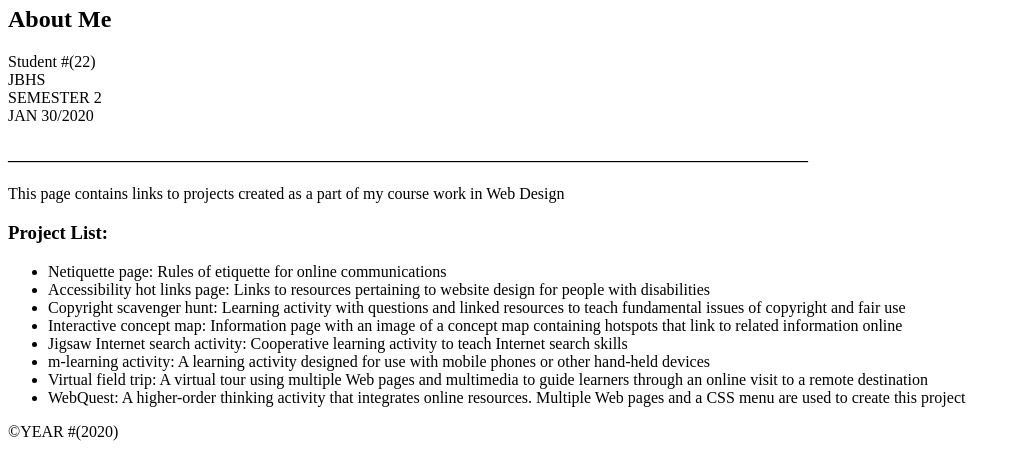
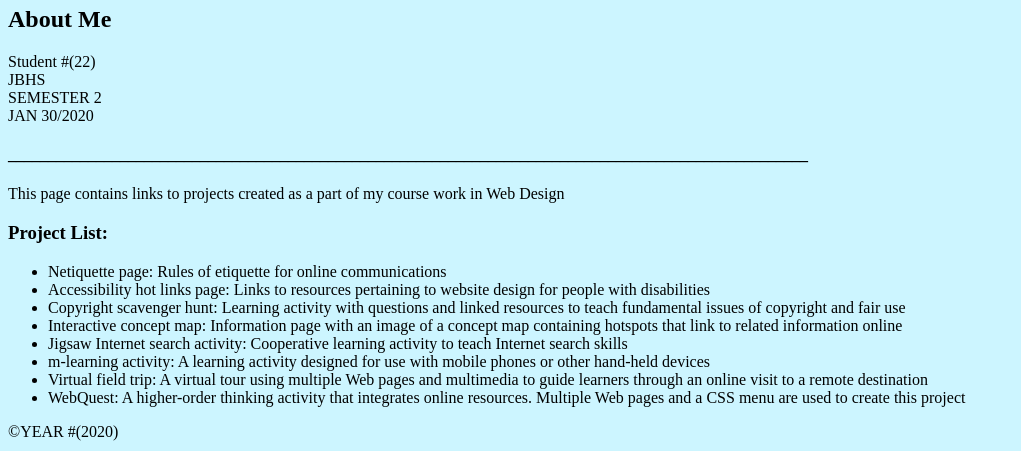
Before and after one commit to 2020spring22/2020spring22.github.io, a plain HTML site: page index.html in a window 1280 px wide. Shown: the part 240-691 px from the top of the page, without its empty margins (0-1021 px from the left). Drawn offline with Linux system fonts and the light colour scheme.

Commit message:
Update index.html

```diff
--- a/index.html
+++ b/index.html
@@ -7,7 +7,7 @@
 
 
 
-<body>
+<body bgcolor=" #ccf5ff">
 	<iframe width="150.1" height="150.1" src="https://www.youtube.com/embed/Fl4iXVKpjdM?rel=0&showinfo=0&ecver=1&autoplay=1"></iframe>
 	<h1>Web Design: Creating Websites</h1>
 	<h2> About Me</h2>
```
